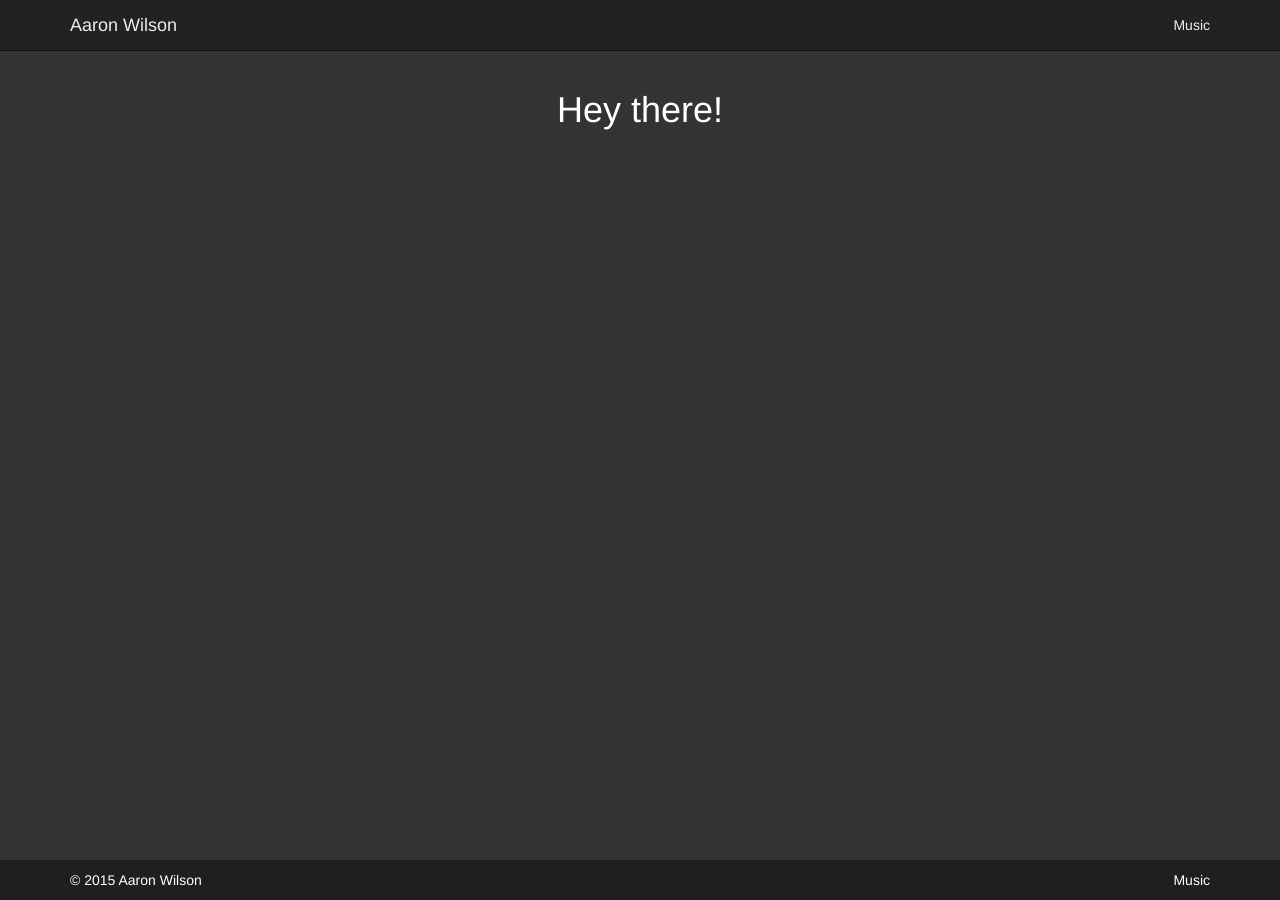
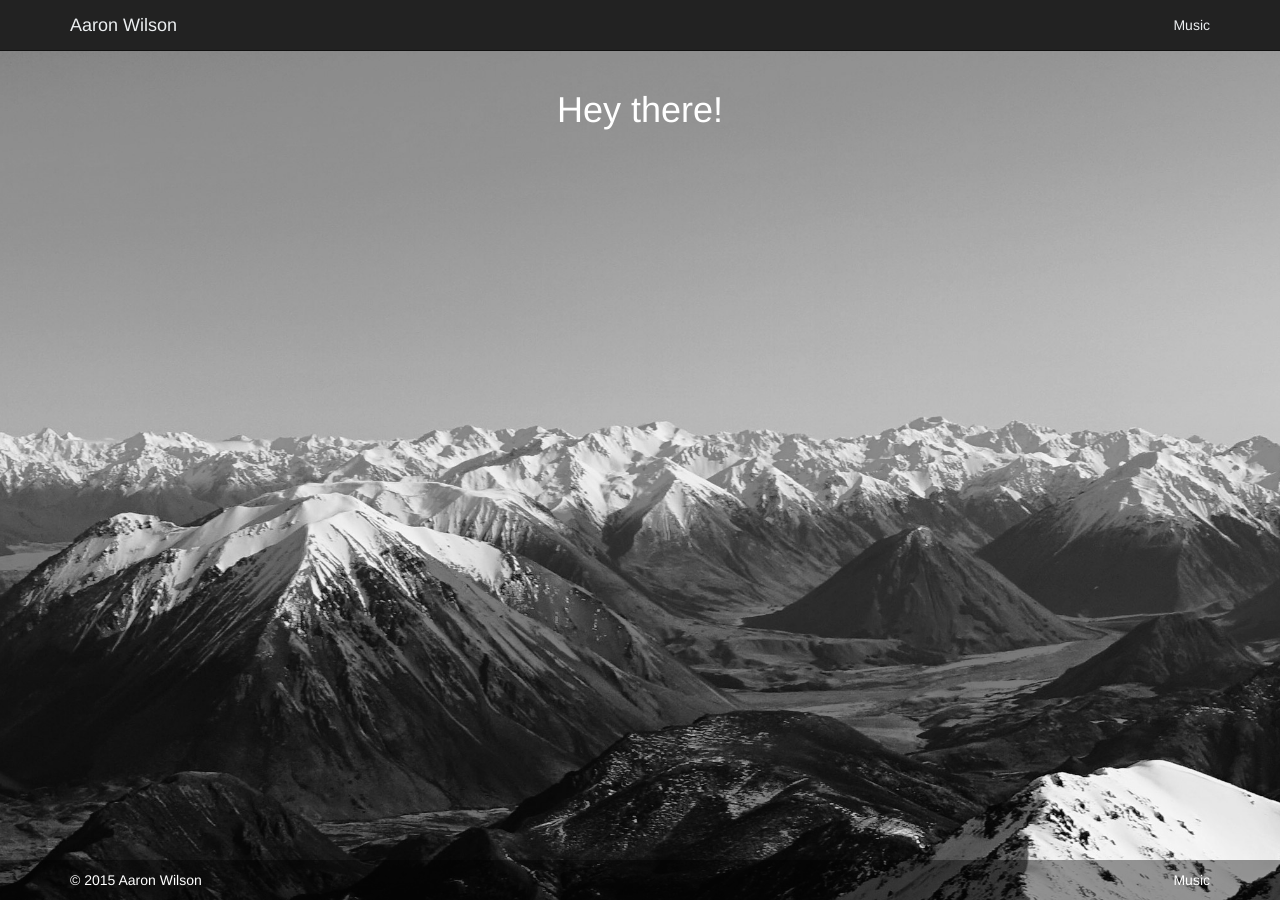
Before and after one commit to aarontwf/limebyte.github.io, a Jekyll site: the page built from index.html, in a window 1280 px wide. Built offline with Jekyll 4.4.1, drawn with Linux system fonts in a browser that asks for light colours; nearby versions of some CDN libraries; the list of posts is cut into pages by our own code.

Commit message:
Positioning background.

```diff
--- a/assets/css/home.css
+++ b/assets/css/home.css
@@ -8,12 +8,13 @@ body {
 }
 
 #dummyBg {
+    position: absolute;
     left:0;
     top:0;
+    bottom:0;
+    right:0;
     margin:0;
     padding:0;
-    width:100% !important;
-    height:100% !important;
     z-index:-1000;
     background-image: url('/assets/img/background.jpg');
     background-repeat: no-repeat;
```
